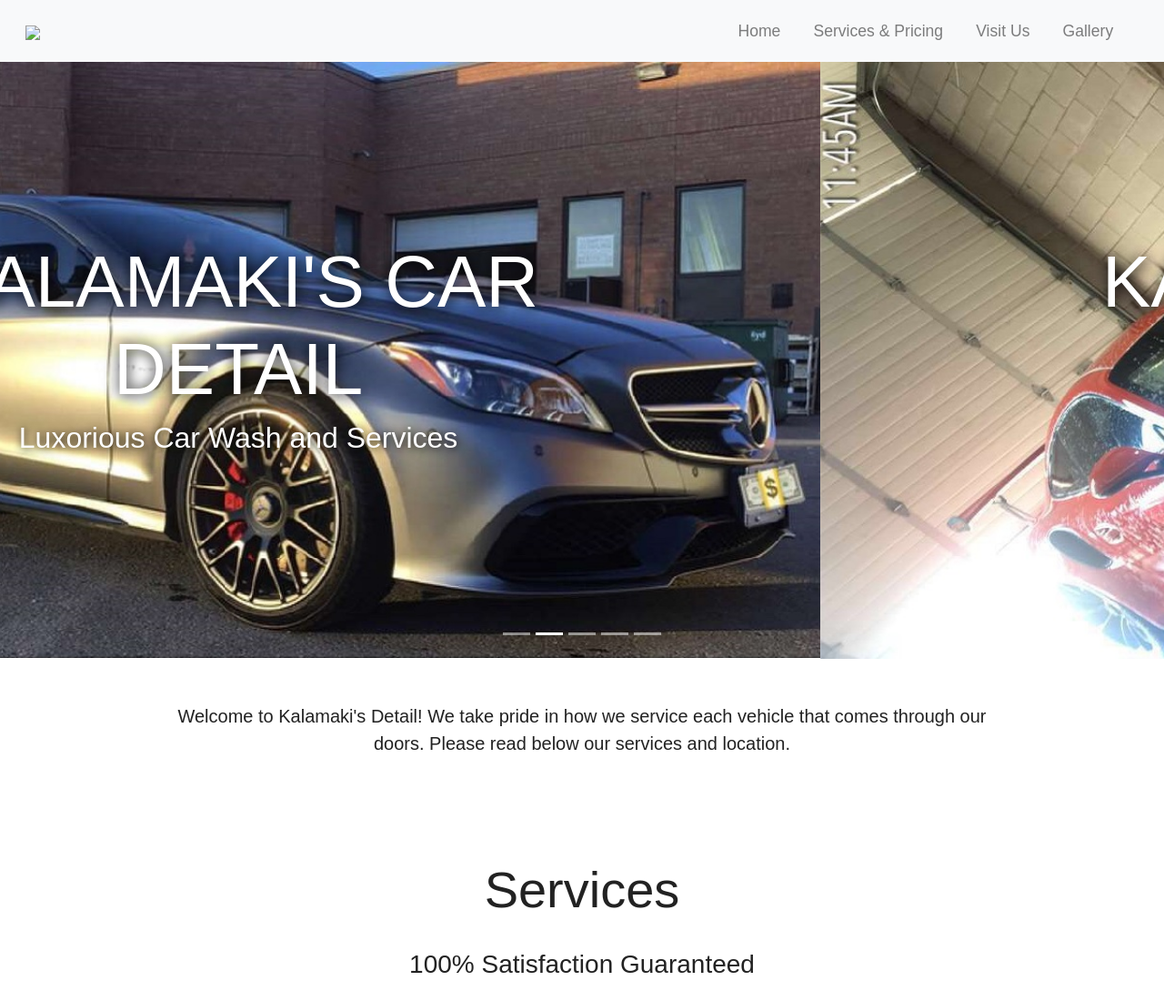
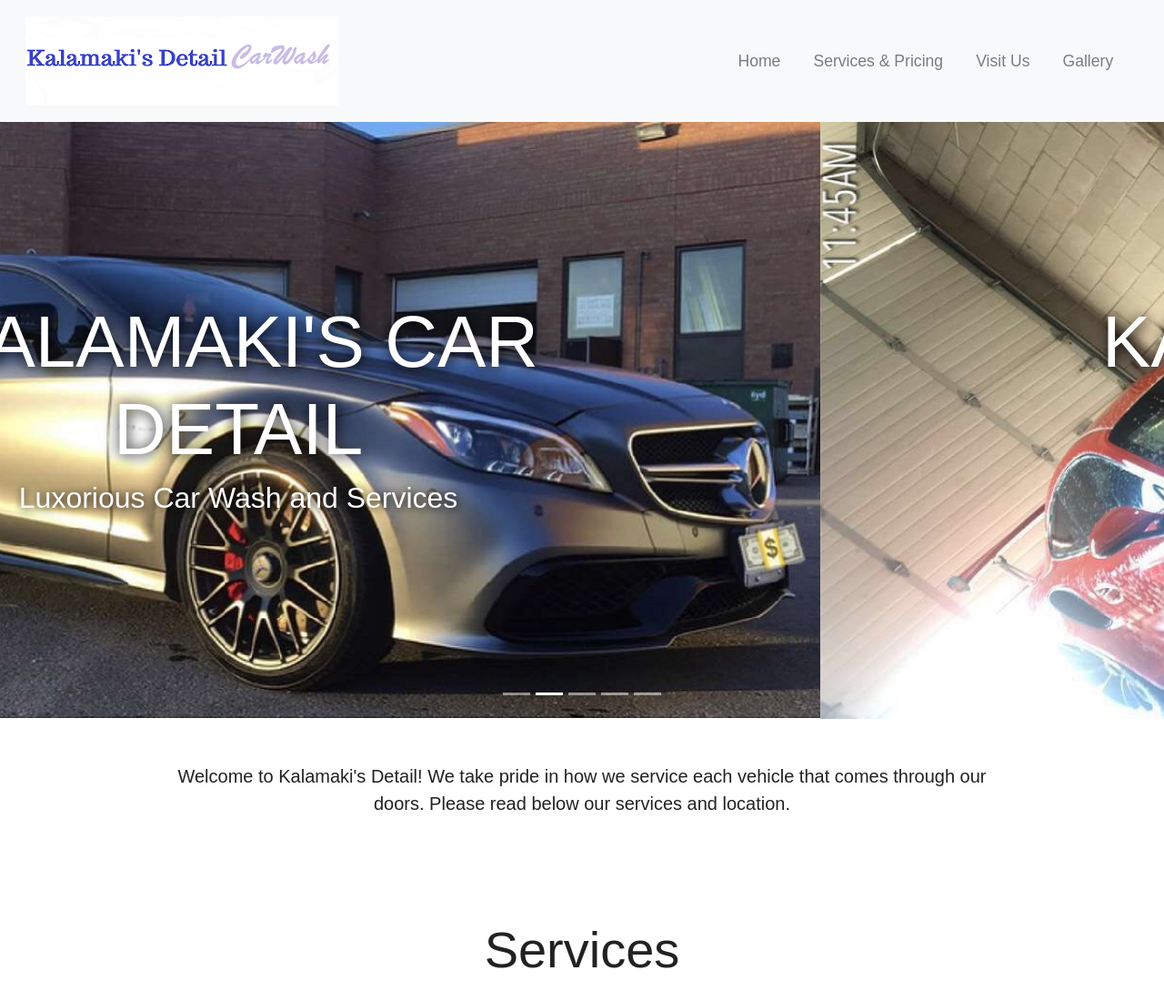
Before and after one commit to ryang-123/Kalamaki-s-Car-Detail, a plain HTML site: page index.html in a window 1280 px wide. Shown: the top 1100 px of the page at 91% size. Drawn offline with nearby package versions, Linux system fonts and the light colour scheme.

Commit message:
Update index.html

```diff
--- a/index.html
+++ b/index.html
@@ -22,7 +22,7 @@
 <!-- Navigation -->
 <nav class="navbar navbar-expand-md navbar-light bg-light sticky-top">
 	<div class="container-fluid">
-		<a class="navbar-brand" href="index.html"> <img src="img/logo.png"> </a>
+		<a class="navbar-brand" href="index.html"> <img src="logo.png"> </a>
 		<button class="navbar-toggler" type="button" data-toggle="collapse"
 		data-target="#navbarResponsive">
 				<span class="navbar-toggler-icon"> </span>
```
